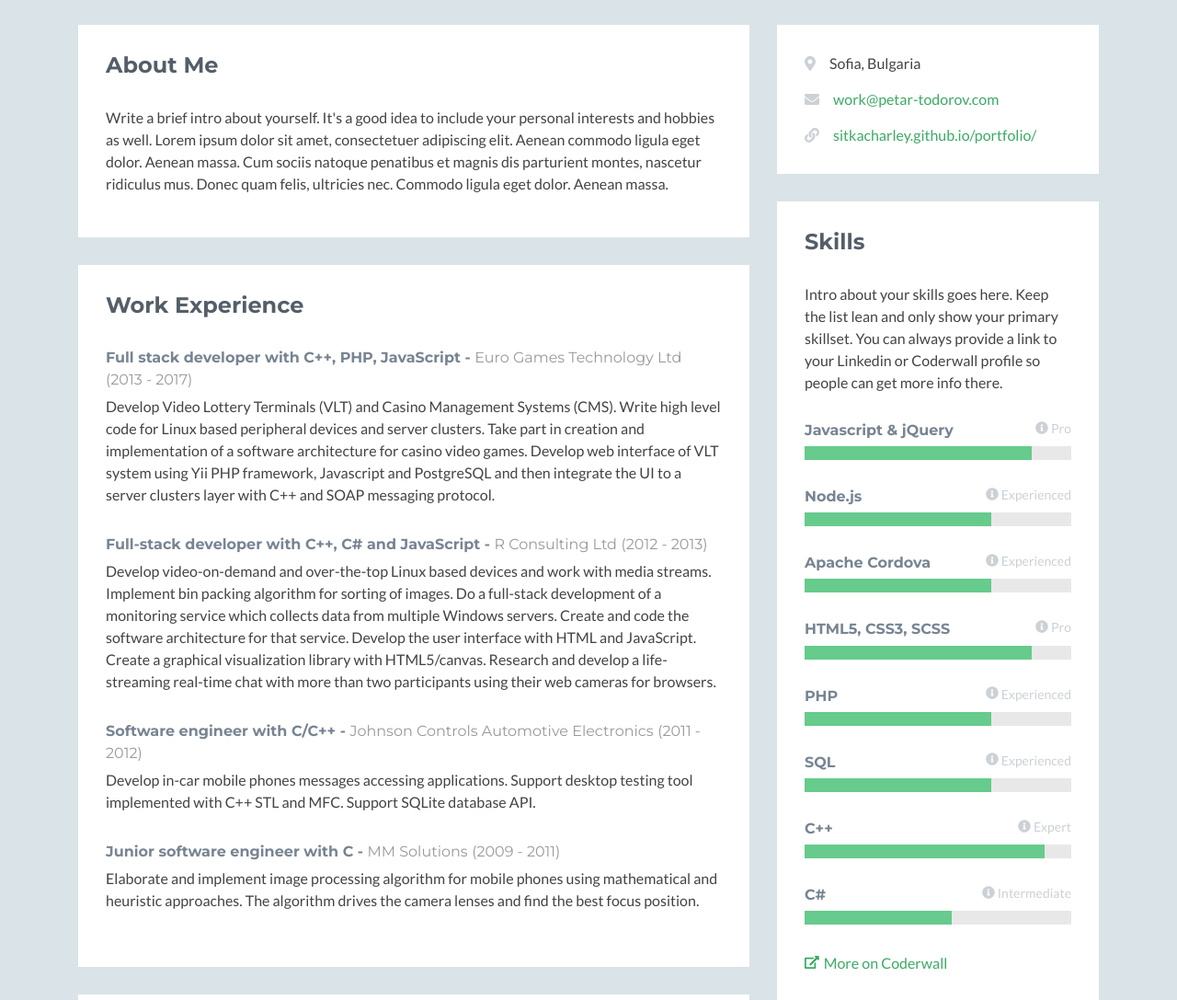
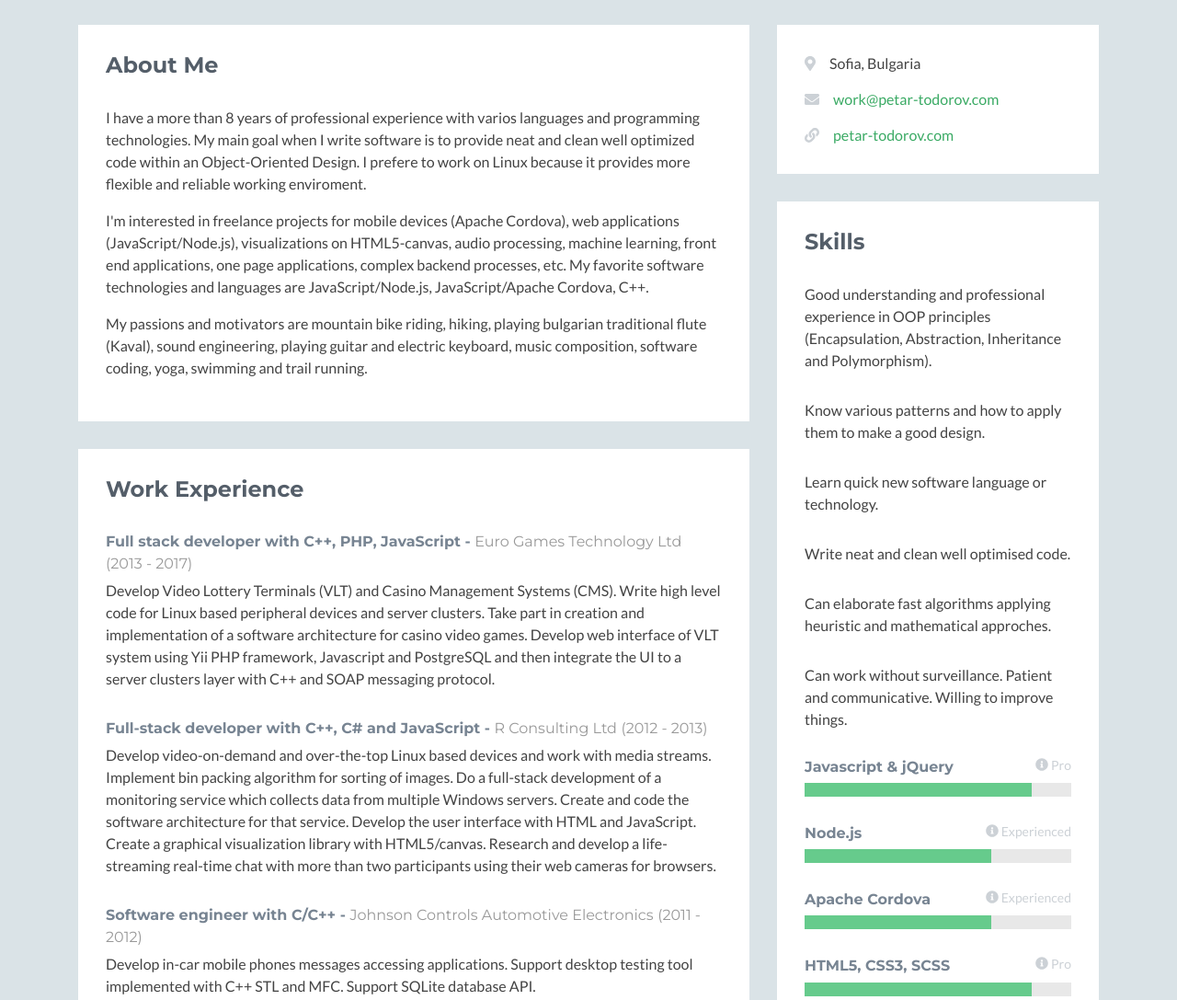
Before and after one commit to SitkaCharley/portfolio, a plain HTML site: page index.html in a window 1280 px wide. Shown: the part 280-1367 px from the top of the page at 92% size. Drawn offline with nearby package versions, Linux system fonts and the light colour scheme; no server answers; some icons are missing.

Commit message:
Edit About me and Skills

```diff
--- a/index.html
+++ b/index.html
@@ -55,8 +55,9 @@
                     <div class="section-inner">
                         <h2 class="heading">About Me</h2>
                         <div class="content">
-                            <p>Write a brief intro about yourself. It's a good idea to include your personal interests and hobbies as well. Lorem ipsum dolor sit amet, consectetuer adipiscing elit. Aenean commodo ligula eget dolor. Aenean massa. Cum sociis natoque penatibus et magnis dis parturient montes, nascetur ridiculus mus. Donec quam felis, ultricies nec. Commodo ligula eget dolor. Aenean massa.</p>
-
+                            <p>	I have a more than 8 years of professional experience with varios languages and programming technologies. My main goal when I write software is to provide neat and clean well optimized code within an Object-Oriented Design. I prefere to work on Linux because it provides more flexible and reliable working enviroment. </p>
+                            <p> I'm interested in freelance projects for mobile devices (Apache Cordova), web applications (JavaScript/Node.js), visualizations on HTML5-canvas, audio processing, machine learning, front end applications, one page applications, complex backend processes, etc. My favorite software technologies and languages are JavaScript/Node.js, JavaScript/Apache Cordova, C++.</p>
+                            <p> My passions and motivators are mountain bike riding, hiking, playing bulgarian traditional flute (Kaval), sound engineering, playing guitar and electric keyboard, music composition, software coding, yoga, swimming and trail running.</p>
                         </div><!--//content-->
                     </div><!--//section-inner-->
                 </section><!--//section-->
@@ -111,8 +112,8 @@
                         <div class="content">
                             <ul class="list-unstyled">
                                 <li><i class="fas fa-map-marker-alt"></i><span class="sr-only">Location:</span>Sofia, Bulgaria</li>
-                                <li><i class="fas fa-envelope"></i><span class="sr-only">Email:</span><a href="#">work@petar-todorov.com</a></li>
-                                <li><i class="fas fa-link"></i><span class="sr-only">Website:</span><a href="#">sitkacharley.github.io/portfolio/</a></li>
+                                <li><i class="fas fa-envelope"></i><span class="sr-only">Email:</span><a href="mailto:work@petar-todorov.com">work@petar-todorov.com</a></li>
+                                <li><i class="fas fa-link"></i><span class="sr-only">Website:</span><a href="http://petar-todorov.com">petar-todorov.com</a></li>
                             </ul>
                         </div><!--//content-->
                     </div><!--//section-inner-->
@@ -122,8 +123,12 @@
                     <div class="section-inner">
                         <h2 class="heading">Skills</h2>
                         <div class="content">
-                            <p class="intro">
-                                Intro about your skills goes here. Keep the list lean and only show your primary skillset. You can always provide a link to your Linkedin or Coderwall profile so people can get more info there.</p>
+                            <p class="intro">Good understanding and professional experience in OOP principles (Encapsulation, Abstraction, Inheritance and Polymorphism).</p>
+                            <p class="intro">Know various patterns and how to apply them to make a good design.</p>
+                            <p class="intro">Learn quick new software language or technology.</p>
+                            <p class="intro">Write neat and clean well optimised code.</p>
+                            <p class="intro">Can elaborate fast algorithms applying heuristic and mathematical approches.</p>
+                            <p class="intro">Can work without surveillance. Patient and communicative. Willing to improve things.</p>
 
                             <div class="skillset">
 
@@ -191,7 +196,15 @@
                                     </div><!--//level-bar-->
                                 </div><!--//item-->
 
-                                <p><a class="more-link" href="#"><i class="fas fa-external-link-alt"></i>More on Coderwall</a></p>
+                                <div class="item">
+                                    <h3 class="level-title">Git<span class="level-label" data-toggle="tooltip" data-placement="left" data-animation="true" title="You can use the tooltip to explain more about your skill level..."><i class="fas fa-info-circle"></i>Advanced</span></h3>
+                                    <div class="level-bar">
+                                        <div class="level-bar-inner" data-level="65%">
+                                        </div>
+                                    </div><!--//level-bar-->
+                                </div><!--//item-->
+
+                                <p><a class="more-link" href="https://www.linkedin.com/in/petar-todorov-30901244"><i class="fas fa-external-link-alt"></i>More on LinkedIn</a></p>
                             </div>
                         </div><!--//content-->
                     </div><!--//section-inner-->
```
Also changed, not shown: favicon.ico.
